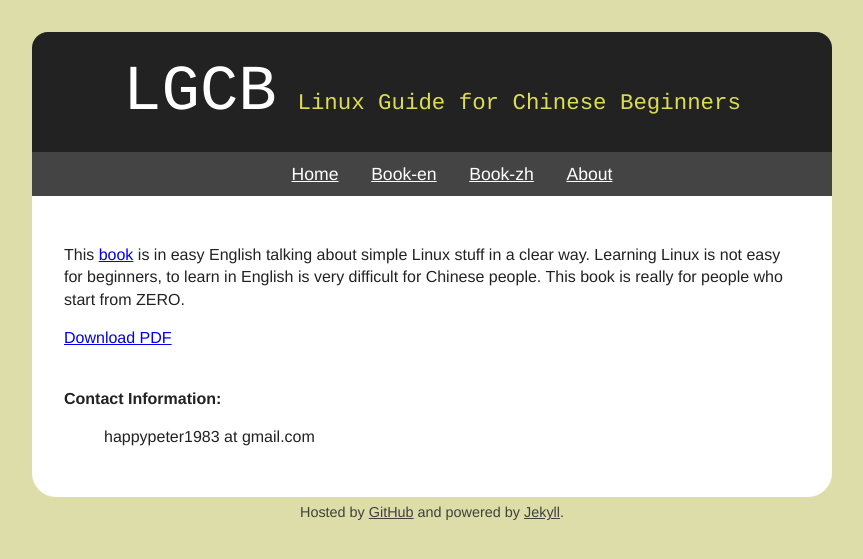
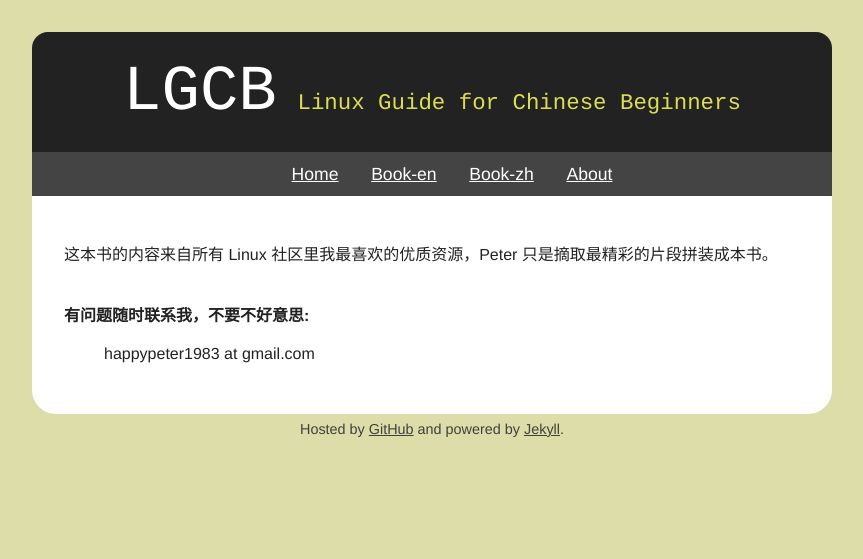
Before and after one commit to happypeter/LGCB, a Jekyll site: the page built from index.markdown, in a window 1280 px wide. Shown: the top 559 px of the page, without its empty margins (208-1071 px from the left). Built offline with Jekyll 4.4.1, drawn with Linux system fonts in a browser that asks for light colours.

```diff
--- a/index.markdown
+++ b/index.markdown
@@ -2,14 +2,9 @@
 layout: default
 ---
 
-This [book](book/) is in easy English talking about simple Linux stuff in
-a clear way. Learning Linux is not easy for beginners, to learn in English is
-very difficult for Chinese people. This book is really for people who start from
-ZERO.
+这本书的内容来自所有 Linux 社区里我最喜欢的优质资源，Peter 只是摘取最精彩的片段拼装成本书。
 
-[Download PDF](/LGCB-assets/pdf/lgcb.pdf)
-
-<p><br /><b>Contact Information:</b></p>
+<p><br /><b>有问题随时联系我，不要不好意思:</b></p>
 
 <blockquote>
 <p>
```
Also changed, not shown: _config.yml (deleted, +0 -8 lines), about.md (deleted, +0 -11 lines).
